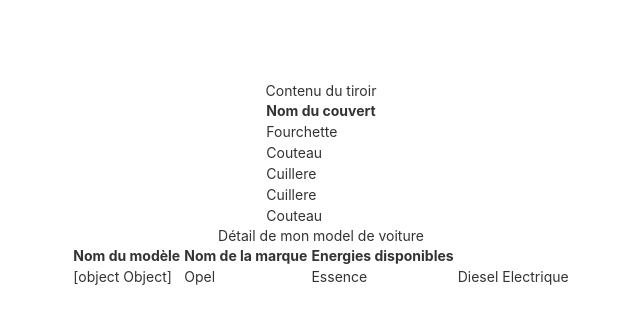
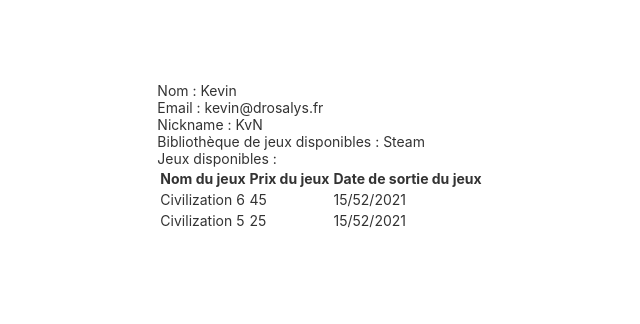
Before and after one commit to pguyon/Angular, an Angular app: page / in a window 1280 px wide. Shown: the top 324 px of the page, without its empty margins (319-959 px from the left). Built offline with nearby package versions, Linux system fonts and the light colour scheme.

Commit message:
Correction exercice

```diff
--- a/src/app/app.component.html
+++ b/src/app/app.component.html
@@ -305,52 +305,100 @@
 </style>
 
 <div class="content" role="main">
+<!--  <div>-->
+<!--    Contenu du tiroir-->
+<!--  </div>-->
+<!--  <table>-->
+<!--    <thead>-->
+<!--      <tr>-->
+<!--        <th>-->
+<!--          Nom du couvert-->
+<!--        </th>-->
+<!--      </tr>-->
+<!--    </thead>-->
+<!--    <tbody>-->
+<!--      <tr *ngFor="let couvert of tiroir">-->
+<!--        <td>{{ couvert.name }}</td>-->
+<!--      </tr>-->
+<!--    </tbody>-->
+<!--  </table>-->
+
+
+<!--  <div>-->
+<!--    Détail de mon model de voiture-->
+<!--  </div>-->
+<!--  <table>-->
+<!--    <thead>-->
+<!--      <tr>-->
+<!--        <th>-->
+<!--          Nom du modèle-->
+<!--        </th>-->
+<!--        <th>-->
+<!--          Nom de la marque-->
+<!--        </th>-->
+<!--        <th>-->
+<!--          Energies disponibles-->
+<!--        </th>-->
+<!--      </tr>-->
+<!--    </thead>-->
+<!--    <tbody>-->
+<!--      <tr>-->
+<!--        <td>{{ model }}</td>-->
+<!--        <td>{{ model.brand.name }}</td>-->
+<!--        <td *ngFor="let energy of model.energies">-->
+<!--          {{ energy.name }}-->
+<!--        </td>-->
+<!--      </tr>-->
+<!--    </tbody>-->
+<!--  </table>-->
+
   <div>
-    Contenu du tiroir
-  </div>
+    <p>
+      Nom :
+      <span>{{ user.name }}</span>
+    </p>
+    <p>
+      Email :
+      <span>{{ user.email }}</span>
+    </p>
+    <p>
+      Nickname :
+      <span>{{ user.nickname }}</span>
+    </p>
+    <p>
+      Bibliothèque de jeux disponibles :
+      <span>{{ user.library.name }}</span>
+    </p>
+    <div>
+      <p>
+        Jeux disponibles :
+      </p>
       <table>
         <thead>
         <tr>
           <th>
-          Nom du couvert
+            Nom du jeux
+          </th>
+          <th>
+            Prix du jeux
+          </th>
+          <th>
+            Date de sortie du jeux
           </th>
         </tr>
         </thead>
         <tbody>
-      <tr *ngFor="let couvert of tiroir">
-        <td>{{ couvert.name }}</td>
-      </tr>
-    </tbody>
-  </table>
-
-
-  <div>
-    Détail de mon model de voiture
-  </div>
-  <table>
-    <thead>
-      <tr>
-        <th>
-          Nom du modèle
-        </th>
-        <th>
-          Nom de la marque
-        </th>
-        <th>
-          Energies disponibles
-        </th>
-      </tr>
-    </thead>
-    <tbody>
-      <tr>
-        <td>{{ model }}</td>
-        <td>{{ model.brand.name }}</td>
-        <td *ngFor="let energy of model.energies">
-          {{ energy.name }}
+          <tr *ngFor="let game of user.library.games">
+            <td>{{ game.name }}</td>
+            <td>{{ game.price }}</td>
+            <td>
+              {{ game.publishedAt|date: 'd/m/Y' }}
             </td>
           </tr>
         </tbody>
       </table>
     </div>
+  </div>
+</div>
 
 <router-outlet></router-outlet>
--- a/src/app/app.component.ts
+++ b/src/app/app.component.ts
@@ -1,8 +1,11 @@
-import { Component } from '@angular/core';
+import {Component} from '@angular/core';
 import {Brand} from '../models/brand';
 import {Energy} from '../models/energy';
 import {Model} from '../models/model';
 import {Couvert} from '../models/couvert';
+import {User} from '../models/user';
+import {Library} from '../models/library';
+import {Game} from '../models/game';
 
 @Component({
   selector: 'app-root',
@@ -14,6 +17,7 @@ export class AppComponent {
   brand: Brand;
   model: Model;
   tiroir: Array<Couvert>;
+  user: User;
 
   constructor() {
     this.initialiserModel();
@@ -58,9 +62,27 @@ export class AppComponent {
     this.tiroir.push(couteau);
   }
 
-  private initialiserGameLibrary(): void {
+  initialiserGameLibrary(): void {
     // TODO :   créer un objet de type user
+    // this.user : on appelle l'attribut de la classe courante, de nom : user
+    this.user = new User('Kevin', 'kevin@drosalys.fr', 'KvN');
+
     //          créer un objet de type library et la lier au user
+    // la propriété library de la variable user (qui est de type User) est elle-même de type Library
+    // Je peux donc l'instancier et faire un new Library() dessus
+    this.user.library = new Library('Steam');
+
     //          créer un ou plusieurs objet(s) de type game, et le(s) lier à la library
+    // Je déclare une variable de nom game, comme étant une instance de la classe Game
+    // Avec les attributs passés en paramètre au constructeur
+    const game = new Game('Civilization 6', 45.00, new Date());
+
+    // La variable game est maintenant une instance de la classe Game, je peux peux donc la passer
+    // en paramètre à la méthode addGame de la classe Library
+    // (PS : pour visualiser tout ça, penser à la navigation entre les classes ! (CTRL + clic gauche))
+    this.user.library.addGame(game);
+
+    const game2 = new Game('Civilization 5', 25.00, new Date());
+    this.user.library.addGame(game2);
   }
 }
--- a/src/models/library.ts
+++ b/src/models/library.ts
@@ -21,6 +21,7 @@ export class Library {
 
   constructor(name: string) {
     this._name = name;
+    this._games = new Array<Game>();
   }
 
   /**
```
Lines whose indentation alone changed are shown as unchanged.
